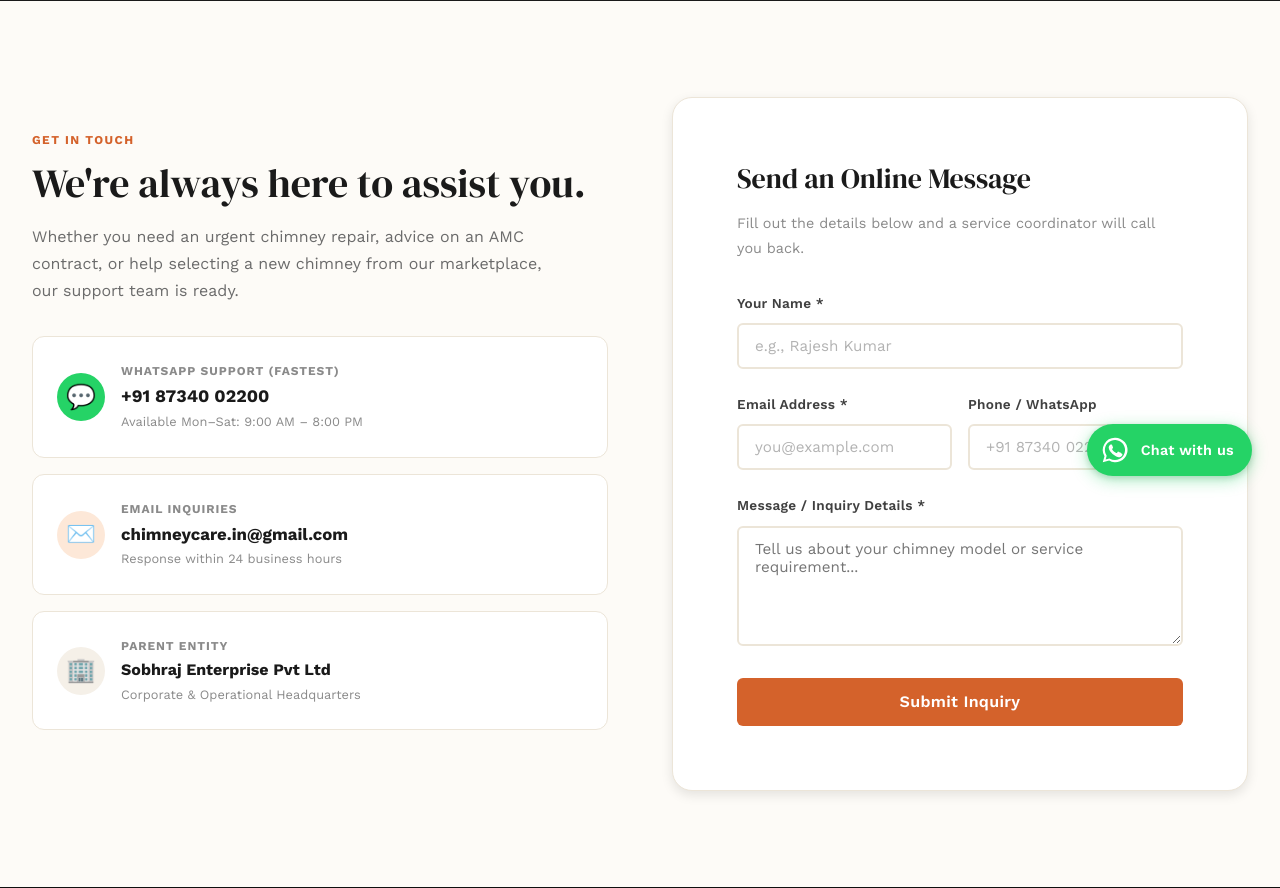
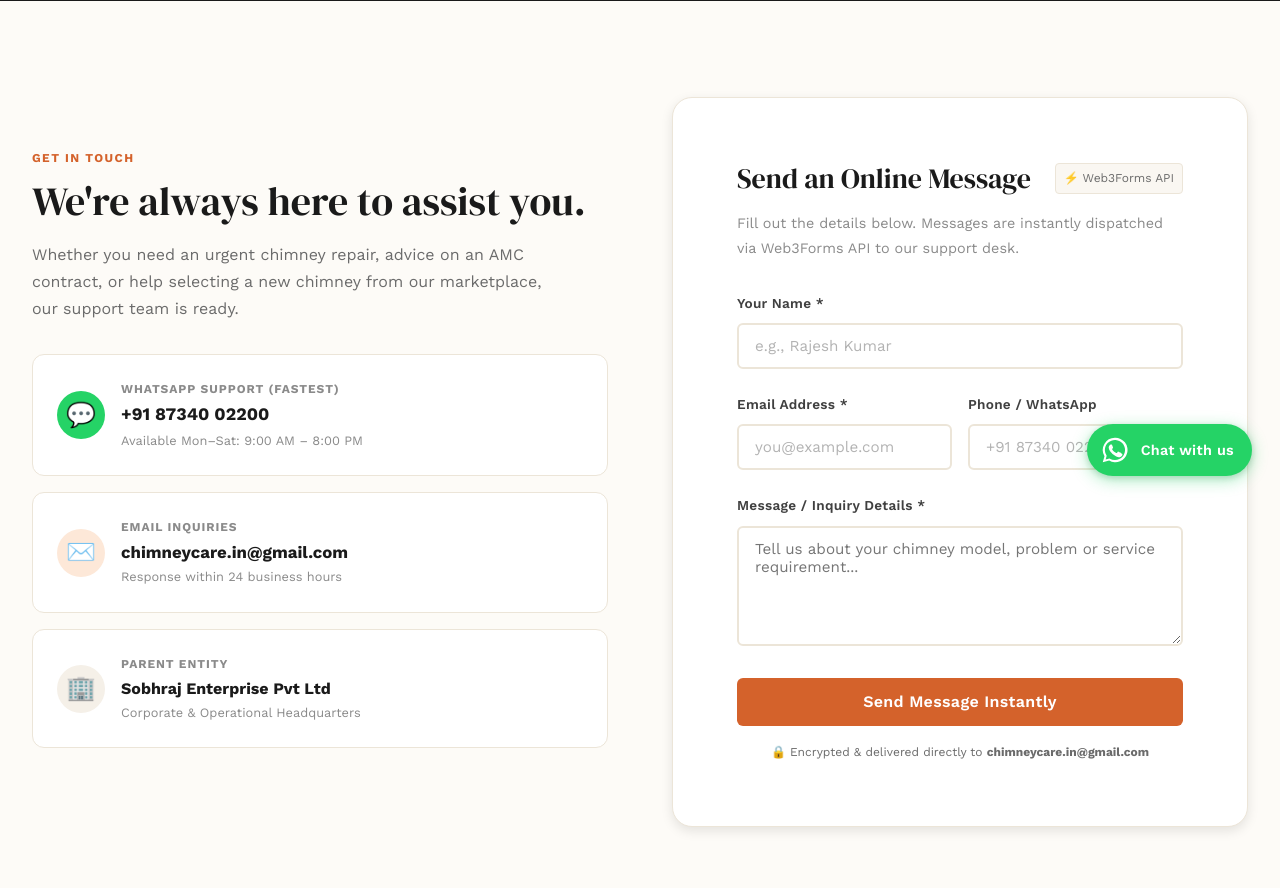
Before and after one commit to ShahParth29/chimneycare, a Flask app: page /contact in a window 1280 px wide. Shown: the part 296-1184 px from the top of the page. Run offline with Flask 3, Linux system fonts and the light colour scheme; some libraries are stand-ins or nearby versions.

Commit message:
Connect Web3Forms API to contact portion for instant transparent messaging

```diff
--- a/blueprints/services.py
+++ b/blueprints/services.py
@@ -207,7 +207,9 @@ def about():
 
 @services_bp.route("/contact", methods=["GET", "POST"])
 def contact():
-    """Contact page with direct WhatsApp, email and inquiry form."""
+    """Contact page with direct WhatsApp, email and Web3Forms API integration."""
+    web3forms_key = os.environ.get("WEB3FORMS_ACCESS_KEY", "")
+
     if request.method == "POST":
         name = sanitize_string(request.form.get("name", ""))
         email = sanitize_string(request.form.get("email", ""))
@@ -216,17 +218,40 @@ def contact():
 
         if not name or not email or not message:
             flash("Please fill in all required fields.", "error")
-            return render_template("pages/contact.html"), 400
+            return render_template("pages/contact.html", web3forms_key=web3forms_key), 400
+
+        # Dispatch via Web3Forms API
+        if web3forms_key and web3forms_key != "your-web3forms-access-key-here":
+            try:
+                import json, urllib.request
+                payload = json.dumps({
+                    "access_key": web3forms_key,
+                    "name": name,
+                    "email": email,
+                    "phone": phone,
+                    "subject": f"New ChimneyCare Website Inquiry from {name}",
+                    "from_name": "ChimneyCare Portal",
+                    "message": message,
+                }).encode("utf-8")
+                req = urllib.request.Request(
+                    "https://api.web3forms.com/submit",
+                    data=payload,
+                    headers={"Content-Type": "application/json", "Accept": "application/json"},
+                )
+                with urllib.request.urlopen(req, timeout=5) as resp:
+                    pass
+            except Exception as e:
+                print(f"[Web3Forms API Error] {e}")
 
         # Send WhatsApp alert to support
         send_whatsapp_message(
             "8734002200",
-            f"New Inquiry from {name} ({phone or email}): {message}"
+            f"New Inquiry from {name} ({phone or email}): {message}",
         )
-        flash("Thank you for reaching out! Our team will contact you shortly.", "success")
+        flash("Thank you! Your inquiry has been sent directly to our team via Web3Forms.", "success")
         return redirect(url_for("services.contact"))
 
-    return render_template("pages/contact.html")
+    return render_template("pages/contact.html", web3forms_key=web3forms_key)
 
 
 @services_bp.route("/service-areas")
--- a/templates/pages/contact.html
+++ b/templates/pages/contact.html
@@ -65,47 +65,120 @@
         </div>
       </div>
 
-      <!-- Inquiry Form -->
+      <!-- Inquiry Form with Web3Forms Integration -->
       <div class="reveal stagger-2">
         <div style="background: white; border-radius: var(--border-radius-xl); border: 1px solid var(--cream-300); padding: var(--space-3xl); box-shadow: var(--shadow-md);">
-          <h3 style="margin-bottom: var(--space-md);">Send an Online Message</h3>
+          <div style="display:flex; justify-content:space-between; align-items:center; margin-bottom:var(--space-md);">
+            <h3 style="margin: 0;">Send an Online Message</h3>
+            <span style="font-size:0.75rem; color:var(--steel-400); background:var(--cream-100); padding:4px 8px; border-radius:4px; border:1px solid var(--cream-300);">⚡ Web3Forms API</span>
+          </div>
           <p style="color: var(--steel-300); font-size: 0.9rem; margin-bottom: var(--space-xl);">
-            Fill out the details below and a service coordinator will call you back.
+            Fill out the details below. Messages are instantly dispatched via Web3Forms API to our support desk.
           </p>
 
-          <form method="post" action="{{ url_for('services.contact') }}" data-validate>
+          <!-- Success Alert Container -->
+          <div id="form-success-banner" style="display:none; background:var(--success-bg); border:1px solid var(--success); color:var(--success); padding:var(--space-md); border-radius:var(--border-radius); margin-bottom:var(--space-lg); font-size:0.9rem;">
+            ✓ <strong>Message Delivered!</strong> Your inquiry has been sent to our team. We'll contact you shortly.
+          </div>
+
+          <form id="contact-form" method="post" action="{{ url_for('services.contact') }}">
             <input type="hidden" name="csrf_token" value="{{ csrf_token() }}">
+            <!-- Web3Forms Config Key -->
+            <input type="hidden" name="access_key" id="web3forms-access-key" value="{{ web3forms_key or 'a267b140-5b5c-4f81-a67b-1dcfe4651356' }}">
+            <input type="hidden" name="subject" value="New ChimneyCare Service &amp; Support Inquiry">
+            <input type="hidden" name="from_name" value="ChimneyCare Website">
+            <input type="checkbox" name="botcheck" class="hidden" style="display:none;">
 
             <div class="form-group">
               <label class="form-label" for="name">Your Name *</label>
               <input type="text" id="name" name="name" class="form-input" placeholder="e.g., Rajesh Kumar" required>
-              <span class="form-error"></span>
             </div>
 
             <div style="display: grid; grid-template-columns: 1fr 1fr; gap: var(--space-md);">
               <div class="form-group">
                 <label class="form-label" for="email">Email Address *</label>
                 <input type="email" id="email" name="email" class="form-input" placeholder="you@example.com" required>
-                <span class="form-error"></span>
               </div>
               <div class="form-group">
                 <label class="form-label" for="phone">Phone / WhatsApp</label>
-                <input type="tel" id="phone" name="phone" class="form-input" placeholder="+91 87340 02200" data-validate-phone>
-                <span class="form-error"></span>
+                <input type="tel" id="phone" name="phone" class="form-input" placeholder="+91 87340 02200">
               </div>
             </div>
 
             <div class="form-group">
               <label class="form-label" for="message">Message / Inquiry Details *</label>
-              <textarea id="message" name="message" class="form-textarea" rows="4" placeholder="Tell us about your chimney model or service requirement..." required></textarea>
-              <span class="form-error"></span>
+              <textarea id="message" name="message" class="form-textarea" rows="4" placeholder="Tell us about your chimney model, problem or service requirement..." required></textarea>
             </div>
 
-            <button type="submit" class="btn btn--primary btn--full btn--lg">Submit Inquiry</button>
+            <button type="submit" id="submit-btn" class="btn btn--primary btn--full btn--lg">
+              <span id="btn-text">Send Message Instantly</span>
+              <span id="btn-spinner" style="display:none;">⏳ Sending via Web3Forms...</span>
+            </button>
           </form>
+
+          <div style="margin-top:var(--space-md); text-align:center; font-size:0.75rem; color:var(--steel-400);">
+            🔒 Encrypted &amp; delivered directly to <strong>chimneycare.in@gmail.com</strong>
+          </div>
         </div>
       </div>
     </div>
   </div>
 </section>
+
+<script>
+document.addEventListener('DOMContentLoaded', () => {
+  const form = document.getElementById('contact-form');
+  const submitBtn = document.getElementById('submit-btn');
+  const btnText = document.getElementById('btn-text');
+  const btnSpinner = document.getElementById('btn-spinner');
+  const successBanner = document.getElementById('form-success-banner');
+
+  if (form) {
+    form.addEventListener('submit', async (e) => {
+      const accessKey = document.getElementById('web3forms-access-key').value;
+
+      // If Web3Forms access key is available, send directly via Web3Forms AJAX
+      if (accessKey && accessKey !== 'your-web3forms-access-key-here') {
+        e.preventDefault();
+
+        btnText.style.display = 'none';
+        btnSpinner.style.display = 'inline';
+        submitBtn.disabled = true;
+
+        const formData = new FormData(form);
+        const object = Object.fromEntries(formData);
+        const json = JSON.stringify(object);
+
+        try {
+          const response = await fetch('https://api.web3forms.com/submit', {
+            method: 'POST',
+            headers: {
+              'Content-Type': 'application/json',
+              'Accept': 'application/json'
+            },
+            body: json
+          });
+
+          const result = await response.json();
+          if (response.status === 200 && result.success) {
+            form.reset();
+            successBanner.style.display = 'block';
+            successBanner.scrollIntoView({ behavior: 'smooth', block: 'center' });
+          } else {
+            // Fallback to server POST
+            form.submit();
+          }
+        } catch (error) {
+          // Fallback to standard server POST
+          form.submit();
+        } finally {
+          btnText.style.display = 'inline';
+          btnSpinner.style.display = 'none';
+          submitBtn.disabled = false;
+        }
+      }
+    });
+  }
+});
+</script>
 {% endblock %}
```
Also changed, not shown: 1 other file.
